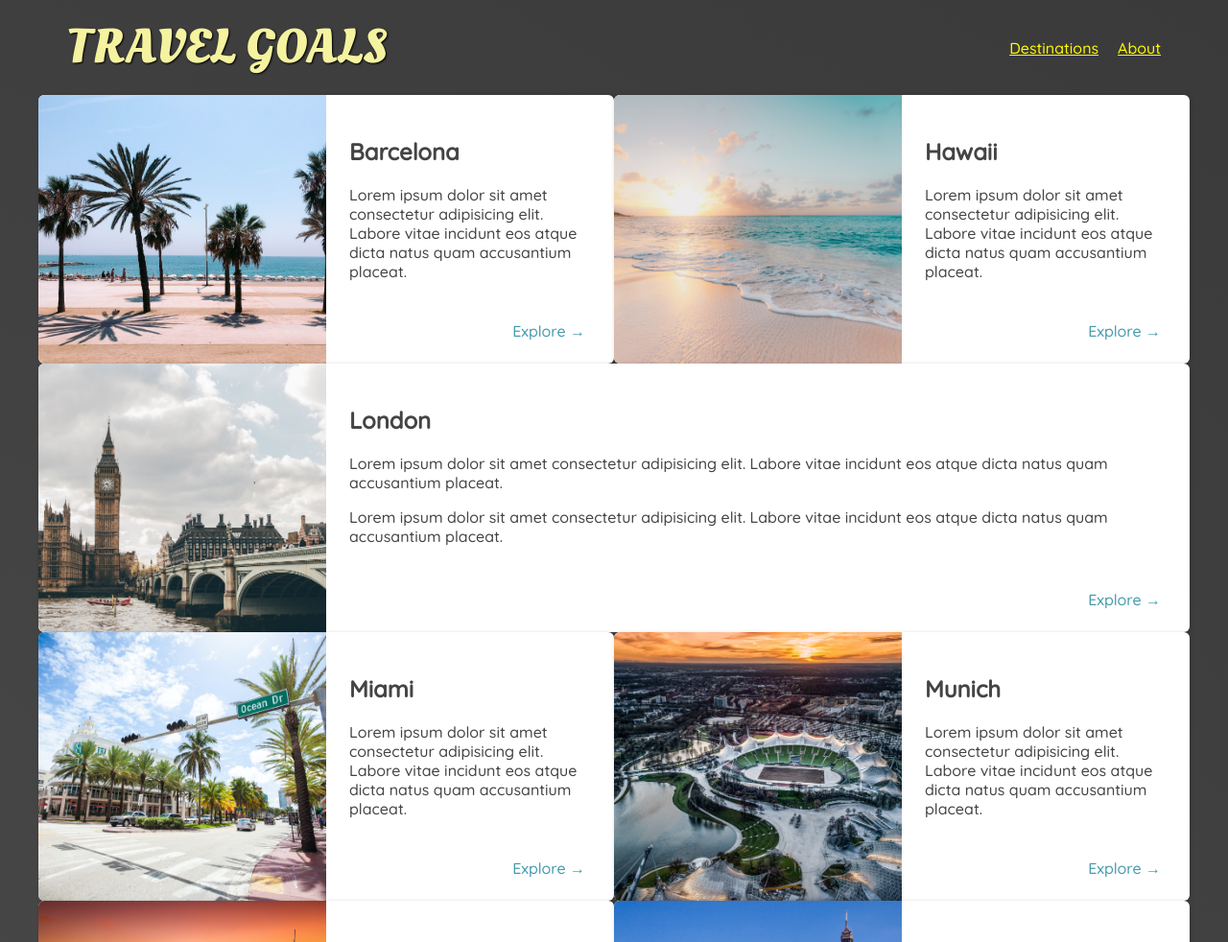
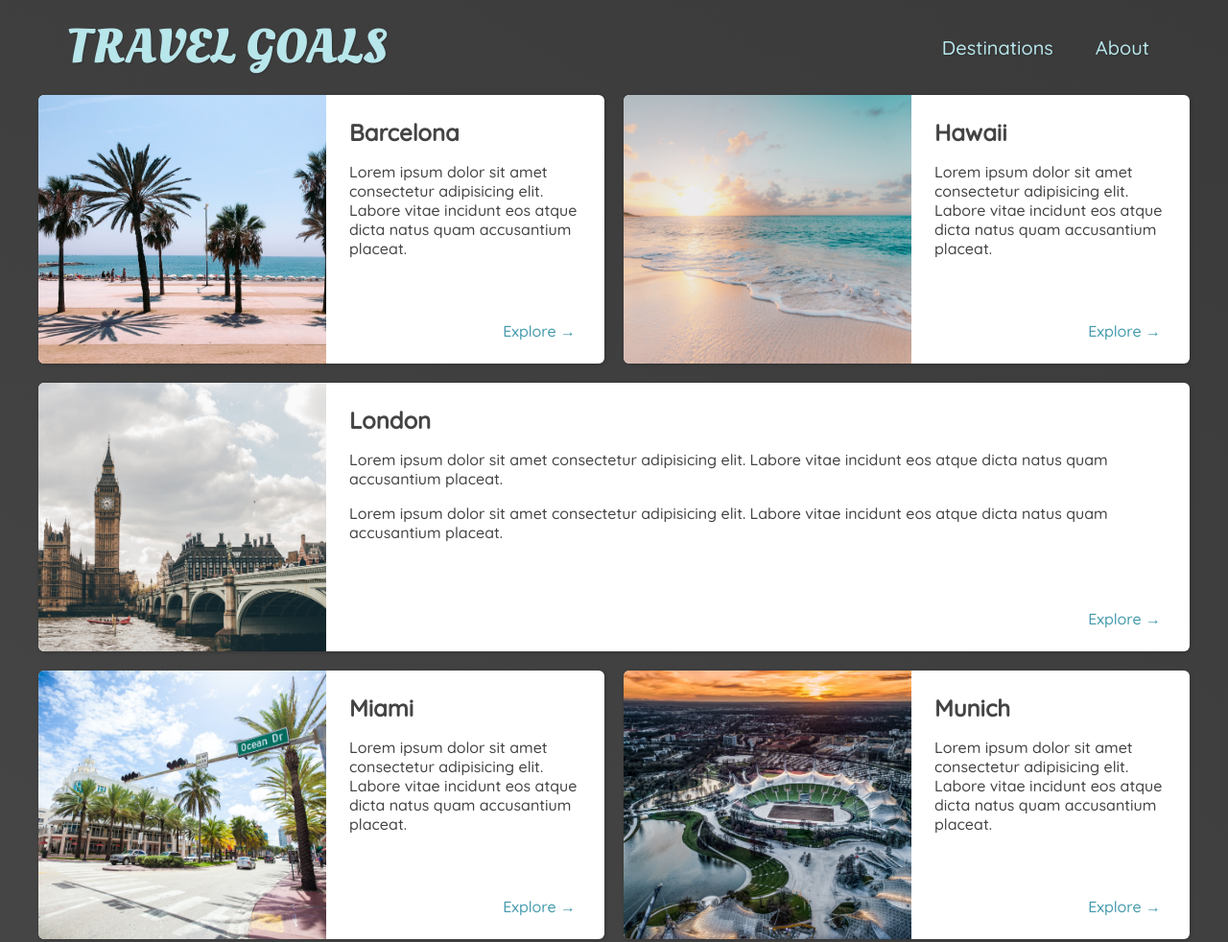
Before and after one commit to dpillai/100days-webdev, a website: page travel-age/places.html in a window 1280 px wide. Shown: the top 982 px of the page at 96% size. Drawn offline with Linux system fonts and the light colour scheme.

Commit message:
completing the project

```diff
--- a/travel-age/styles/main.css
+++ b/travel-age/styles/main.css
@@ -7,6 +7,7 @@ body {
   /* border: 5px solid blue; */
   font-family: "Quicksand", sans-serif;
 }
+
 header {
   /* border: 5px solid red; */
   display: flex;
@@ -27,12 +28,18 @@ header {
   font-size: 50px;
   text-decoration: none;
   text-transform: uppercase;
-  text-shadow: 1px 1px 2px rgb(0, 0, 0);
+  text-shadow: 1px 1px 2px rgb(0, 0, 0, 0.2);
 }
 header a {
   color: rgb(255, 251, 0);
+  padding: 12px;
+  text-decoration: none;
+  font-size: 20px;
+  background: none;
+  text-shadow: 1px 1px 2px rgb(0, 0, 0, 0.2);
+  border-radius: 8px;
 }
-header a:hover {
+header nav a:hover {
   color: rgb(77, 77, 77);
   background-color: rgb(255, 251, 0);
 }
@@ -67,10 +74,3 @@ ul {
   margin: 0;
   padding: 0;
 }
-/* a {
-  text-decoration: none;
-  font-size: 20px;
-  background: none;
-  text-shadow: 1px 1px 2px rgb(0, 0, 0, 0.2);
-  border-radius: 8px;
-} */
--- a/travel-age/styles/places.css
+++ b/travel-age/styles/places.css
@@ -5,11 +5,26 @@ body {
 header {
   position: static;
 }
+
+#page-logo a {
+  color: rgb(183, 230, 235);
+}
+
+header a {
+  color: rgb(183, 230, 235);
+}
+
+header nav a:hover {
+  color: rgb(59, 59, 59);
+  background-color: rgb(183, 230, 235);
+}
+
 main ul {
   width: 1200px;
-  margin: 0 auto;
+  margin: 0 auto 48px auto;
   display: grid;
   grid-template-columns: 1fr 1fr;
+  gap: 20px 20px;
 }
 main li {
   display: flex;
@@ -34,9 +49,9 @@ main li img {
   flex-direction: column;
   justify-content: space-between;
 }
-/* .item-content p {
+.item-content h2 {
   margin: 0;
-} */
+}
 .actions {
   /* padding-top: 48px; */
   /* align-self: flex-end; */
```
